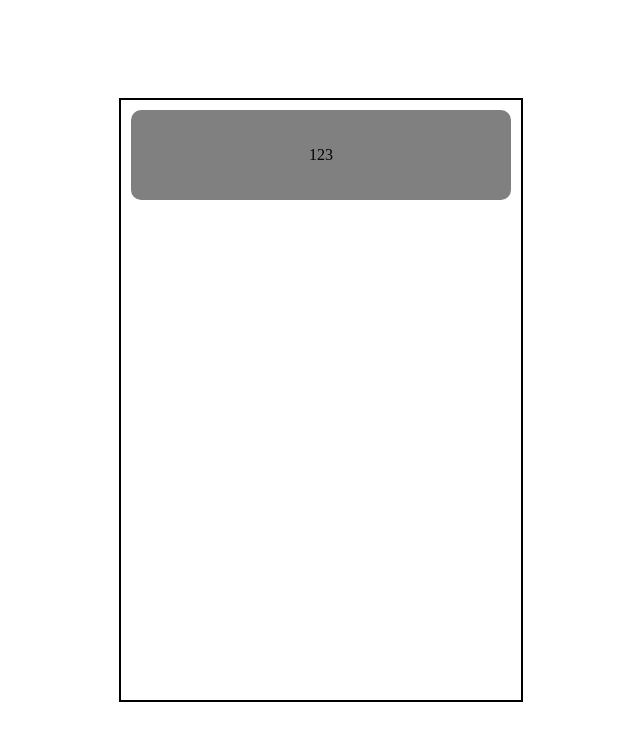
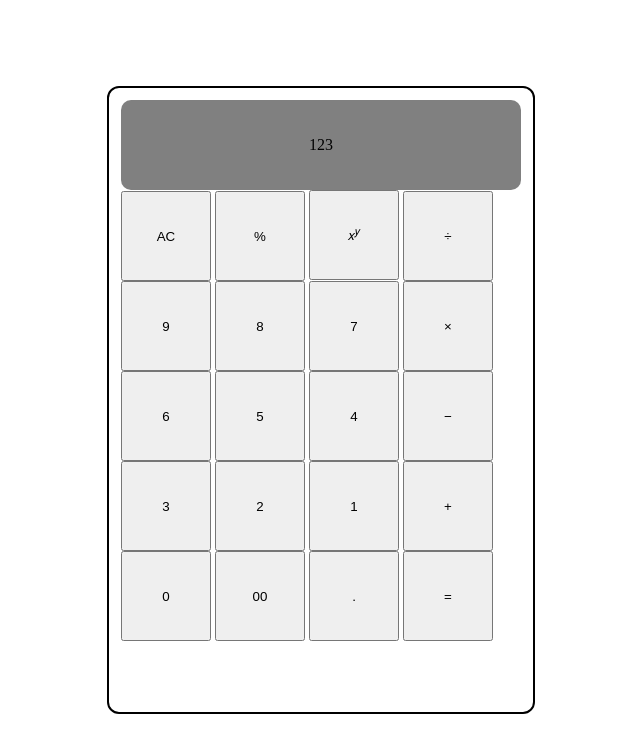
Before and after one commit to AhmedBits/calculator, a plain HTML site: page index.html in a window 1280 px wide. Shown: the whole page, without its empty margins (319-959 px from the left). Drawn offline with Linux system fonts and the light colour scheme.

Commit message:
Added all calculator buttons onto HTML

```diff
--- a/index.html
+++ b/index.html
@@ -9,8 +9,41 @@
 </head>
 <body>
     <div id="calculator">
-        <div class="display">123</div>
-        <div></div>
+        <div class="display">
+            123
+        </div>
+        <div class="buttons">
+            <div class="first">
+                <button id="ac">AC</button>
+                <button id="modulo">%</button>
+                <button id="power">𝑥<sup>𝑦</sup></button>
+                <button id="divide">÷</button>
+            </div>
+            <div class="second">
+                <button id="9">9</button>
+                <button id="8">8</button>
+                <button id="7">7</button>
+                <button id="multiply">×</button>
+            </div>
+            <div class="third">
+                <button id="6">6</button>
+                <button id="5">5</button>
+                <button id="4">4</button>
+                <button id="subtract">−</button>
+            </div>
+            <div class="fourth">
+                <button id="3">3</button>
+                <button id="2">2</button>
+                <button id="1">1</button>
+                <button id="add">+</button>
+            </div>
+            <div class="fifth">
+                <button id="0">0</button>
+                <button id="00">00</button>
+                <button id="decimal">.</button>
+                <button id="equal">=</button>
+            </div>
+        </div>
     </div>
 </body>
 </html>
--- a/styles.css
+++ b/styles.css
@@ -14,16 +14,30 @@ body {
     height: 600px;
     width: 400px;
     border: 2px solid black;
+    border-radius: 12px;
+    padding: 12px;
 }
 
 .display {
     display: flex;
     justify-content: center;
     align-items: center;
-    width: 95%;
+    width: 100%;
     height: 15%;
-    margin: 10px;
     border: 1px;
     border-radius: 10px;
     background-color: gray;
 }
+
+.buttons {
+    display: flex;
+    flex-direction: column;
+    flex: 1;
+    flex-wrap: wrap;
+    width: 100%;
+}
+
+button {
+    width: 90px;
+    height: 90px;
+}
```
